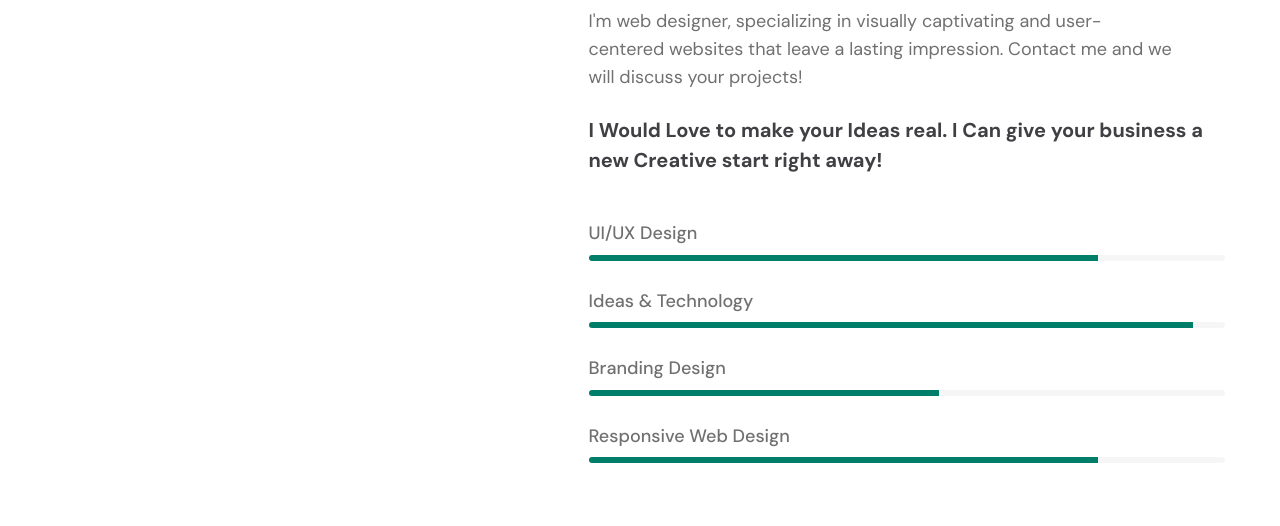
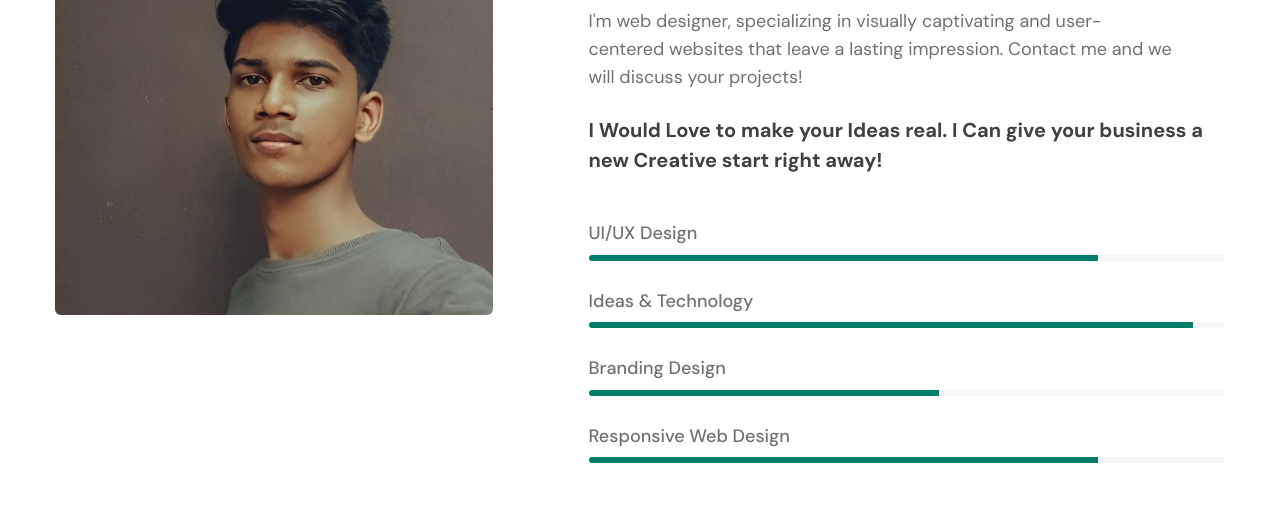
Before and after one commit to UnaisPa/portfolio-unais, a plain HTML site: page about.html in a window 1280 px wide. Shown: the part 574-1100 px from the top of the page. Drawn offline with Linux system fonts and the light colour scheme; files whose address does not match are found by name.

Commit message:
Update about.html

```diff
--- a/about.html
+++ b/about.html
@@ -116,7 +116,7 @@ Author URL: http://w3layouts.com
         <div class="container py-lg-5 py-md-4 py-2">
             <div class="content-info-in row">
                 <div class="content-gd col-lg-5 pe-lg-5 my-image">
-                    <img src="assets/images/unais.jpeg" alt="" class="img-fluid" />
+                    <img src="images/unais.jpeg" alt="" class="img-fluid" />
                 </div>
                 <div class="content-gd col-lg-7 mt-lg-0 mt-5 align-self ps-lg-5">
                     <h6 class="w3l-title-small mb-1">About Me</h6>
```
